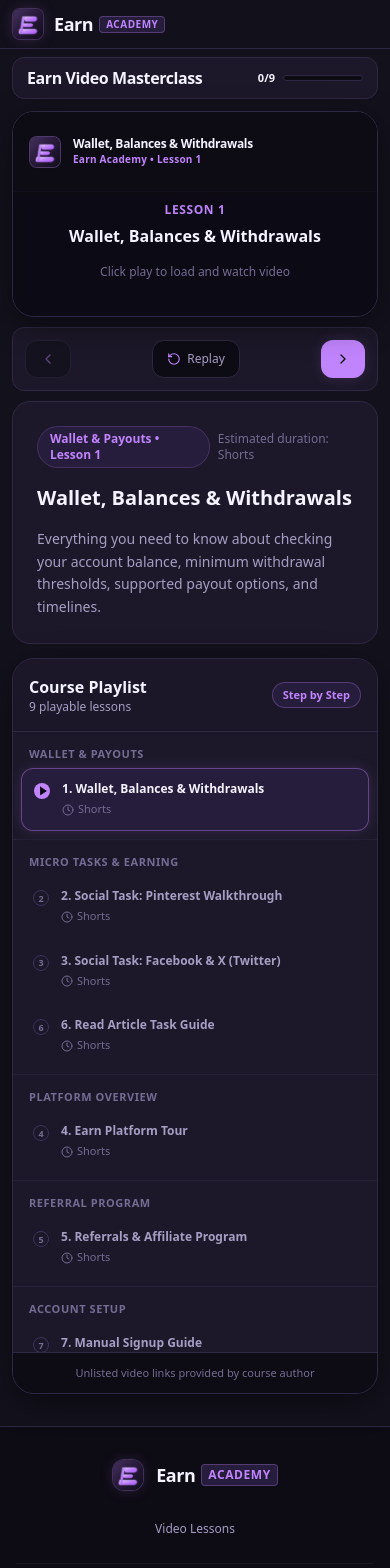
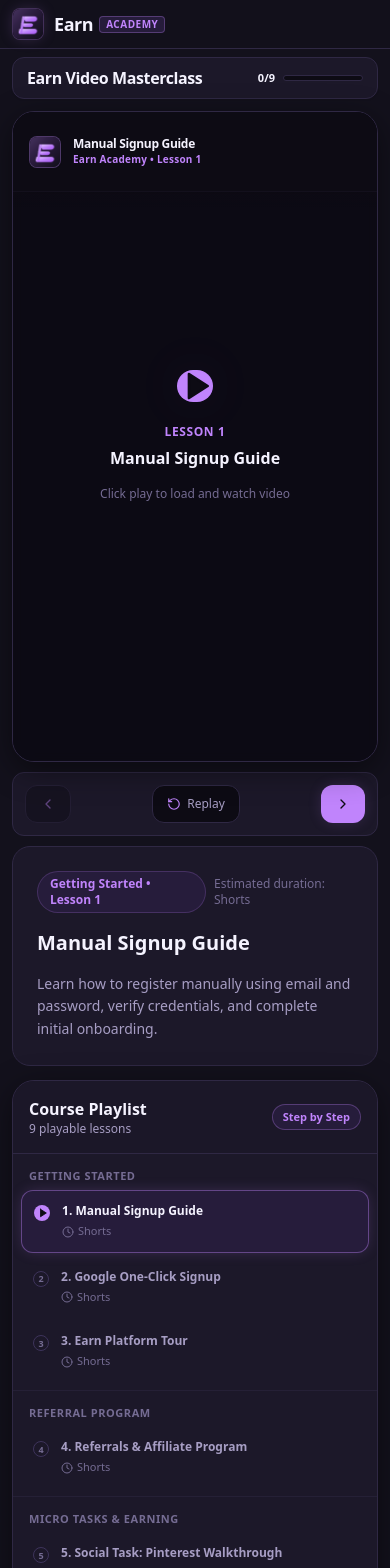
Before and after one commit to RidwanAlMustavy/revtype_course, a Next.js app: page / in a window 390 px wide. Shown: the top 1568 px of the page. Built offline with nearby package versions, Linux system fonts and the light colour scheme.

Commit message:
feat: reorder lessons to canonical 1-9 sequence and set 9:16 mobile aspect ratio

```diff
--- a/components/YouTubePlayer.tsx
+++ b/components/YouTubePlayer.tsx
@@ -38,7 +38,7 @@ export default function YouTubePlayer({
 
   if (!currentLesson) {
     return (
-      <div className="aspect-video w-full rounded-card-lg bg-dark-card border border-dark-border flex flex-col items-center justify-center p-8 text-center space-y-3">
+      <div className="aspect-[9/16] md:aspect-video w-full max-w-[420px] md:max-w-none mx-auto rounded-card-lg bg-dark-card border border-dark-border flex flex-col items-center justify-center p-8 text-center space-y-3">
         <Info className="w-10 h-10 text-green-vivid" />
         <h4 className="text-lg font-bold text-text-primary">No Lesson Selected</h4>
         <p className="text-xs text-text-muted max-w-md">
@@ -68,10 +68,10 @@ export default function YouTubePlayer({
   };
 
   return (
-    <div className="flex flex-col space-y-2.5">
-      {/* Video Container (16:9 ratio) */}
+    <div className="flex flex-col space-y-2.5 max-w-[420px] md:max-w-none mx-auto w-full">
+      {/* Video Container: 9:16 aspect ratio on mobile for vertical Shorts, 16:9 on desktop */}
       <div
-        className="relative aspect-video w-full rounded-card-lg bg-dark-deep border border-dark-border overflow-hidden shadow-card group select-none"
+        className="relative aspect-[9/16] md:aspect-video w-full max-h-[78vh] md:max-h-none rounded-card-lg bg-dark-deep border border-dark-border overflow-hidden shadow-card group select-none"
         onContextMenu={(e) => {
           e.preventDefault();
           e.stopPropagation();
--- a/data/lessons.ts
+++ b/data/lessons.ts
@@ -3,24 +3,69 @@ import { Lesson } from '@/lib/course';
 /**
  * Earn Academy Lesson Catalog
  *
- * Configured with authentic tutorial videos in the requested sequential order.
+ * Configured in the exact sequential order requested:
+ * 1. Manual Signup
+ * 2. Google Signup
+ * 3. Earn Platform Tour
+ * 4. Referrals & Affiliate Program
+ * 5. Social Task: Pinterest Walkthrough
+ * 6. Social Task: Facebook & X (Twitter)
+ * 7. Read Article Task Guide
+ * 8. Playing & Earning with Games
+ * 9. Wallet, Balances & Withdrawals
  */
 export const LESSONS: Lesson[] = [
   {
-    id: 'lesson-01-wallet',
+    id: 'lesson-01-manual-signup',
     order: 1,
-    title: 'Wallet, Balances & Withdrawals',
+    title: 'Manual Signup Guide',
     description:
-      'Everything you need to know about checking your account balance, minimum withdrawal thresholds, supported payout options, and timelines.',
-    youtubeId: 'lvCp0_YVL8o',
-    module: 'Wallet & Payouts',
+      'Learn how to register manually using email and password, verify credentials, and complete initial onboarding.',
+    youtubeId: 'fHV3KFYbE3k',
+    module: 'Getting Started',
     durationLabel: 'Shorts',
     enabled: true,
     resources: [],
   },
   {
-    id: 'lesson-02-social-task-pinterest',
+    id: 'lesson-02-google-signup',
     order: 2,
+    title: 'Google One-Click Signup',
+    description:
+      'A quick and secure onboarding walkthrough using Google Authentication to create and connect your account instantly.',
+    youtubeId: 'Ad8dskLXB2Y',
+    module: 'Getting Started',
+    durationLabel: 'Shorts',
+    enabled: true,
+    resources: [],
+  },
+  {
+    id: 'lesson-03-platform-tour',
+    order: 3,
+    title: 'Earn Platform Tour',
+    description:
+      'A complete visual walkthrough of the platform interface, exploring the main dashboard, active feeds, menus, and feature hubs.',
+    youtubeId: 'cw3SjZrzhFQ',
+    module: 'Getting Started',
+    durationLabel: 'Shorts',
+    enabled: true,
+    resources: [],
+  },
+  {
+    id: 'lesson-04-referrals',
+    order: 4,
+    title: 'Referrals & Affiliate Program',
+    description:
+      'Learn how to find and share your referral link, invite new members, track your community growth, and understand commission payouts.',
+    youtubeId: 'gwIwlAZDS4c',
+    module: 'Referral Program',
+    durationLabel: 'Shorts',
+    enabled: true,
+    resources: [],
+  },
+  {
+    id: 'lesson-05-social-task-pinterest',
+    order: 5,
     title: 'Social Task: Pinterest Walkthrough',
     description:
       'Step-by-step instructions on selecting, completing, and submitting accurate proof for Pinterest social engagement tasks.',
@@ -31,8 +76,8 @@ export const LESSONS: Lesson[] = [
     resources: [],
   },
   {
-    id: 'lesson-03-social-task-facebook-x',
-    order: 3,
+    id: 'lesson-06-social-task-facebook-x',
+    order: 6,
     title: 'Social Task: Facebook & X (Twitter)',
     description:
       'How to complete micro tasks for Facebook and X (Twitter) properly, following strict verification rules and screenshot proof uploads.',
@@ -43,32 +88,8 @@ export const LESSONS: Lesson[] = [
     resources: [],
   },
   {
-    id: 'lesson-04-platform-tour',
-    order: 4,
-    title: 'Earn Platform Tour',
-    description:
-      'A complete visual walkthrough of the platform interface, exploring the main dashboard, active feeds, menus, and feature hubs.',
-    youtubeId: 'cw3SjZrzhFQ',
-    module: 'Platform Overview',
-    durationLabel: 'Shorts',
-    enabled: true,
-    resources: [],
-  },
-  {
-    id: 'lesson-05-referrals',
-    order: 5,
-    title: 'Referrals & Affiliate Program',
-    description:
-      'Learn how to find and share your referral link, invite new members, track your community growth, and understand commission payouts.',
-    youtubeId: 'gwIwlAZDS4c',
-    module: 'Referral Program',
-    durationLabel: 'Shorts',
-    enabled: true,
-    resources: [],
-  },
-  {
-    id: 'lesson-06-read-article-task',
-    order: 6,
+    id: 'lesson-07-read-article-task',
+    order: 7,
     title: 'Read Article Task Guide',
     description:
       'Learn how to complete reading and browsing tasks, adhere to required reading duration, and verify your submission successfully.',
@@ -79,32 +100,8 @@ export const LESSONS: Lesson[] = [
     resources: [],
   },
   {
-    id: 'lesson-07-manual-signup',
-    order: 7,
-    title: 'Manual Signup Guide',
-    description:
-      'Learn how to register manually using email and password, verify credentials, and complete initial onboarding.',
-    youtubeId: 'fHV3KFYbE3k',
-    module: 'Account Setup',
-    durationLabel: 'Shorts',
-    enabled: true,
-    resources: [],
-  },
-  {
-    id: 'lesson-08-google-signup',
+    id: 'lesson-08-games',
     order: 8,
-    title: 'Google One-Click Signup',
-    description:
-      'A quick and secure onboarding walkthrough using Google Authentication to create and connect your account instantly.',
-    youtubeId: 'Ad8dskLXB2Y',
-    module: 'Account Setup',
-    durationLabel: 'Shorts',
-    enabled: true,
-    resources: [],
-  },
-  {
-    id: 'lesson-09-games',
-    order: 9,
     title: 'Playing & Earning with Games',
     description:
       'Discover gaming opportunities: explore available games, understand point mechanics, and track your gameplay earnings.',
@@ -114,4 +111,16 @@ export const LESSONS: Lesson[] = [
     enabled: true,
     resources: [],
   },
+  {
+    id: 'lesson-09-wallet',
+    order: 9,
+    title: 'Wallet, Balances & Withdrawals',
+    description:
+      'Everything you need to know about checking your account balance, minimum withdrawal thresholds, supported payout options, and timelines.',
+    youtubeId: 'lvCp0_YVL8o',
+    module: 'Wallet & Payouts',
+    durationLabel: 'Shorts',
+    enabled: true,
+    resources: [],
+  },
 ];
--- a/hooks/useCourseProgress.ts
+++ b/hooks/useCourseProgress.ts
@@ -3,7 +3,7 @@
 import { useState, useEffect, useCallback, useMemo } from 'react';
 import { Lesson, CourseStats, calculateCourseStats } from '@/lib/course';
 
-const STORAGE_KEY = 'earn_academy_progress_v2';
+const STORAGE_KEY = 'earn_academy_progress_v4';
 
 export interface UseCourseProgressReturn {
   currentLessonId: string;
```
Also changed, not shown: public/404.html (+1 -1 lines), public/404/index.html (+1 -1 lines), public/index.html (+1 -1 lines), public/index.txt.
